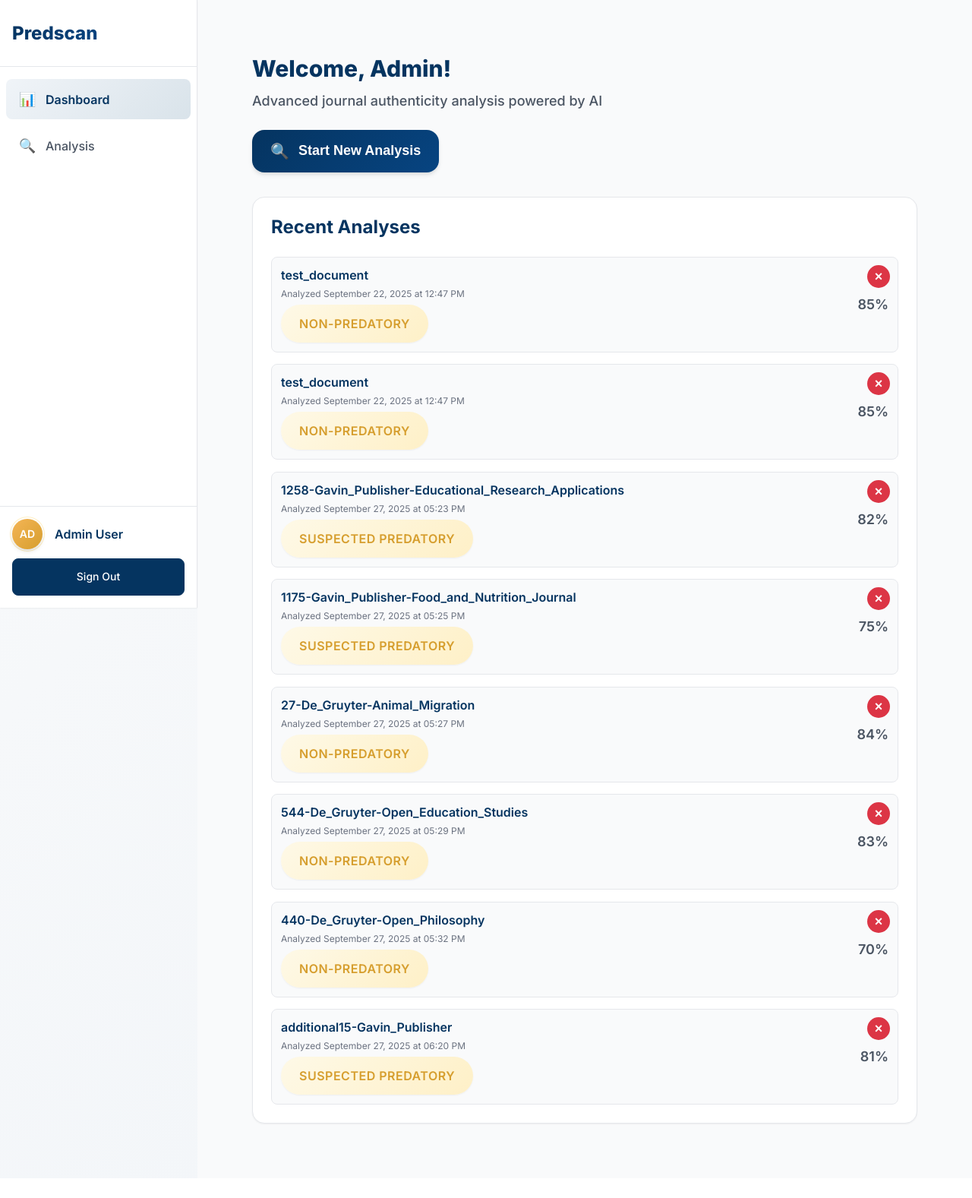
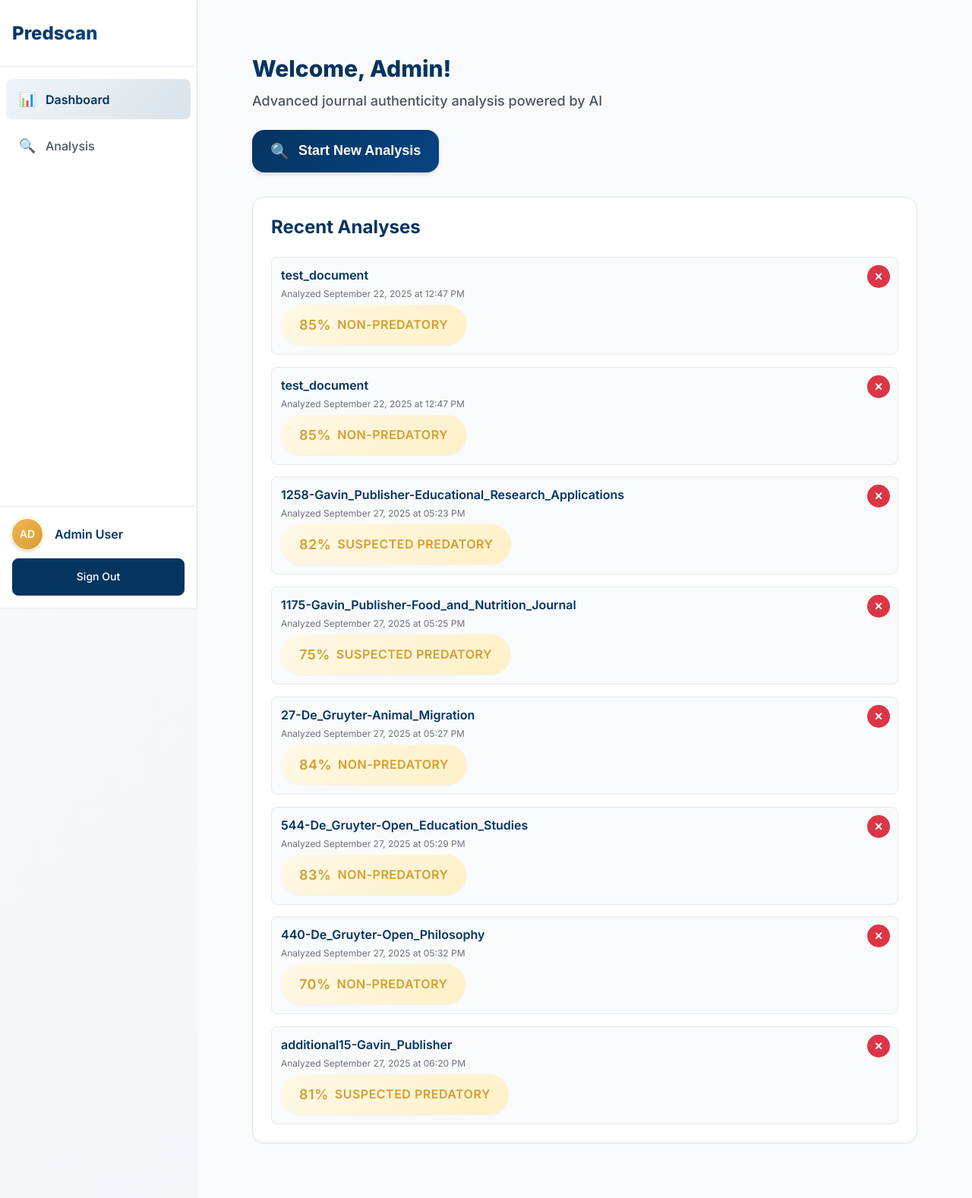
Before and after one commit to janjanrams/predscan-capstoneb, a Flask app: template templates/dashboard/index.html in a window 1280 px wide. Shown: the whole page at 76% size. Before the commit the page ends 1480 px from the top, so only its background shows below. Run offline with Flask 3, Linux system fonts and the light colour scheme; the template is opened without the code that fills it: values that come from a table or form of the project are taken from there, others are empty; data comes from the database, SQL or seed files in the repository; parts of the project's set-up code (start-up, migrations or seed data) failed here and were passed over.

Commit message:
Predscan Update

```diff
--- a/static/css/dashboard.css
+++ b/static/css/dashboard.css
@@ -578,7 +578,7 @@ body {
 }
 
 .analysis-score {
-    color: var(--gray-600);
+    color: var(--amber-600);
     font-size: var(--font-lg);
     font-weight: var(--font-weight-semibold);
 }
--- a/templates/dashboard/index.html
+++ b/templates/dashboard/index.html
@@ -73,9 +73,7 @@
                                     <h3>{{ analysis.filename.rsplit('.', 1)[0] if '.' in analysis.filename else analysis.filename }}</h3>
                                     <p class="analysis-date">Analyzed {{ analysis.format_timestamp() }}</p>
                                     <span class="status-badge {% if analysis.get_risk_level() == 'high' %}status-predatory{% else %}status-safe{% endif %}">
-                                        {{ analysis.get_result_status() }}
-                                    </span>
-                                </div>
+
                                         <div class="analysis-score">
                                             {% if analysis.probability_predatory and analysis.probability_legitimate %}
                                                 {% if analysis.probability_predatory > analysis.probability_legitimate %}
@@ -96,6 +94,9 @@
                                                     N/A
                                                 {% endif %}
                                             {% endif %}
+                                        </div>
+                                        {{ analysis.get_result_status() }}
+                                    </span>
                                 </div>
                             </div>
                             {% endfor %}
```
Lines whose indentation alone changed are shown as unchanged.
